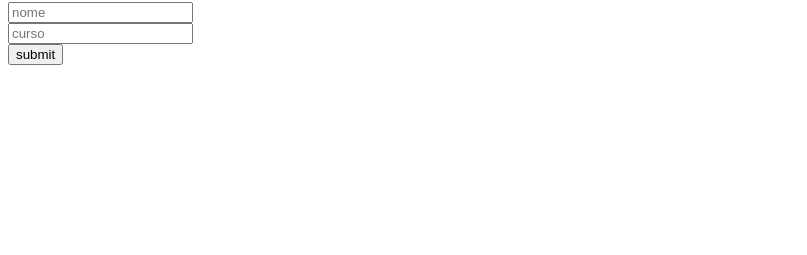
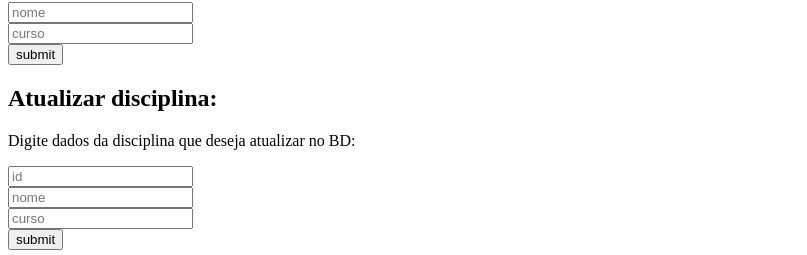
Before and after one commit to larissafiorini/T1-frontend, an Angular app: page / in a window 1280 px wide. Shown: the part 719-974 px from the top of the page, without its empty margins (0-807 px from the left). Before the commit the page ends 800 px from the top, so only its background shows below. Built offline with nearby package versions, Linux system fonts and the light colour scheme; no server answers.

Commit message:
Atualizando linha da tabela pelo id recebido no form

```diff
--- a/src/app/app.component.html
+++ b/src/app/app.component.html
@@ -45,3 +45,17 @@
    <br/>
    <input type = "submit" value = "submit">
 </form>
+
+
+<h2>Atualizar disciplina: </h2>
+<p>Digite dados da disciplina que deseja atualizar no BD: </p>
+
+<form #newdata = "ngForm" (ngSubmit) = "insertDisciplina(newdata.value)" >
+    <input type = "text" name = "id" placeholder = "id" ngModel>
+    <br/>
+   <input type = "text" name = "nome" placeholder = "nome" ngModel>
+   <br/>
+   <input type = "text" name = "curso" placeholder = "curso" ngModel>
+   <br/>
+   <input type = "submit" value = "submit">
+</form>
--- a/src/app/app.component.ts
+++ b/src/app/app.component.ts
@@ -83,8 +83,20 @@ export class AppComponent {
     this.ExampleService.insereDisciplina(this.Disciplina).subscribe(
       response => {
         console.log(response);
+      })
+
+  }
+
+  atualizaDisciplina(newdata){
+    this.Disciplina = new Disciplina();
+    this.Disciplina.nome=newdata.nome;
+    this.Disciplina.curso=newdata.curso;
+    alert(this.Disciplina.nome + " " + this.Disciplina.curso);
+
+    this.ExampleService.atualizarDisciplina(newdata.id,this.Disciplina).subscribe(
+      response => {
+        console.log(response);
       });
-
 
   }
 
```
